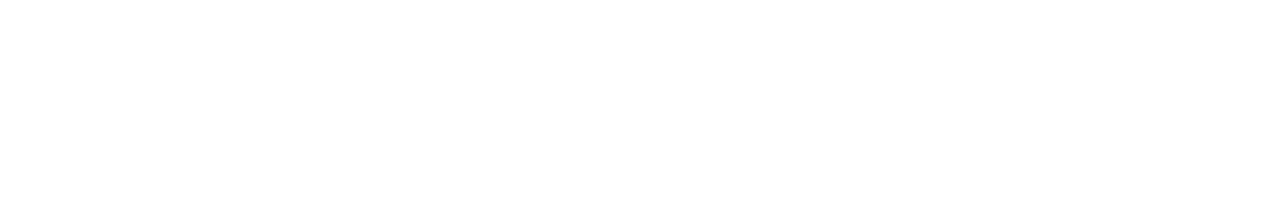
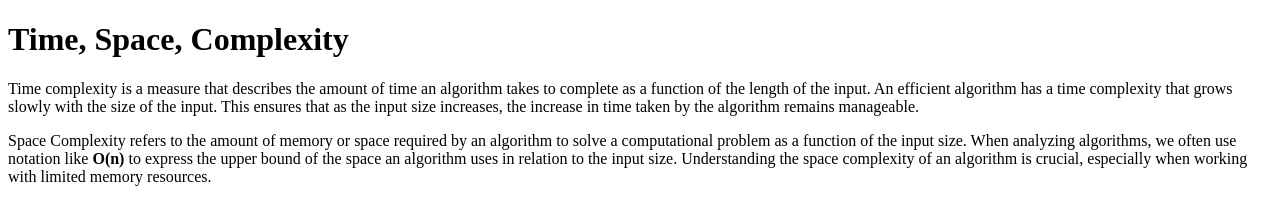
Before and after one commit to acciojob/time-and-space-complexity-techdeepak1996, a website: page main.html in a window 1280 px wide. Drawn offline with Linux system fonts and the light colour scheme.

Commit message:
created a submission

```diff
--- a/main.html
+++ b/main.html
@@ -7,7 +7,15 @@
 </head>
 
 <body>
-	<!-- the entire body must be written by student -->
+	<h1>Time, Space, Complexity</h1>
+
+<p>
+    Time complexity is a measure that describes the amount of time an algorithm takes to complete as a function of the length of the input. An efficient algorithm has a time complexity that grows slowly with the size of the input. This ensures that as the input size increases, the increase in time taken by the algorithm remains manageable.
+</p>
+
+<p>
+    Space Complexity refers to the amount of memory or space required by an algorithm to solve a computational problem as a function of the input size. When analyzing algorithms, we often use notation like <b>O(n)</b> to express the upper bound of the space an algorithm uses in relation to the input size. Understanding the space complexity of an algorithm is crucial, especially when working with limited memory resources.
+</p>
     <script type="text/javascript" src="./script.js">
 </script>
 
```
